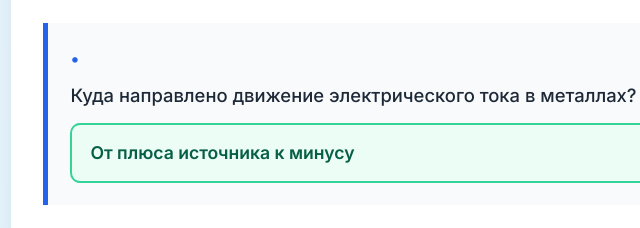
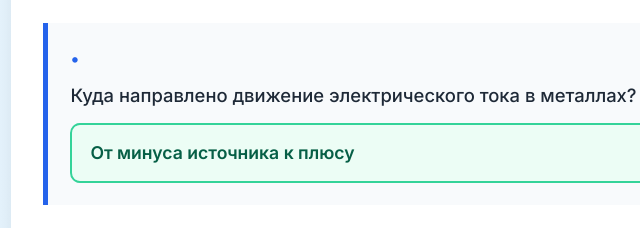
Before and after one commit to Darkiss80/Darkiss80.github.io, a plain HTML site: page index.html in a window 1280 px wide. Shown: the part 5842-6070 px from the top of the page, 179-819 px from the left. Drawn offline with Linux system fonts and the light colour scheme.

Commit message:
Update index.html

```diff
--- a/index.html
+++ b/index.html
@@ -271,7 +271,7 @@
             <div class="question">
                 <div class="q-number">•</div>
                 <div class="q-text">Куда направлено движение электрического тока в металлах?</div>
-                <div class="answer">От плюса источника к минусу</div>
+                <div class="answer">От минуса источника к плюсу</div>
             </div>
 
             <div class="question">
```
